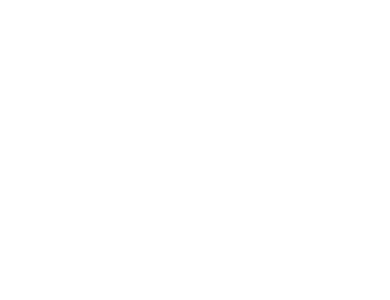
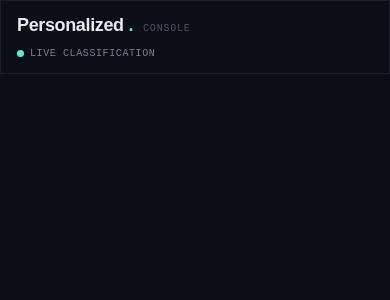
Before and after one commit to saksham-raghuvanshi/ecommerce-personalization-rules-engine, a React (Vite) app in the folder frontend/: page / in a window 390 px wide. Shown: the top 300 px of the page. Built offline with nearby package versions, Linux system fonts and the light colour scheme.

Commit message:
Header added

```diff
--- a/frontend/src/App.tsx
+++ b/frontend/src/App.tsx
@@ -1,9 +1,31 @@
 
+
+
+
+function blankSession() {
+  return {
+    sessionId: "sess_custom",
+    userId: "user_custom",
+    pastPurchaseCount: 0,
+    isReturning: false,
+    daysSinceLastVisit: null,
+    events: [],
+  };
+}
 
 function App() {
 
   return (
     <>
+    <div className="main-page">
+      <header className="header">
+       <div className="brand">
+        <span className="brand-mark">Personalized <span>.</span></span>
+        <span className="brand-sub">Console </span>
+       </div>
+       <span className="live-dot">Live Classification</span>
+      </header>
+    </div>
 
     </>
   )
--- a/frontend/src/index.css
+++ b/frontend/src/index.css
@@ -11,8 +11,6 @@
   --accent: #5eead4;
   --accent-dim: rgba(94, 234, 212, 0.14);
 
-
-
   --font-display: "Space Grotesk", sans-serif;
   --font-body: "Inter", sans-serif;
   --font-mono: "JetBrains Mono", monospace;
@@ -21,3 +19,120 @@
 * {
   box-sizing: border-box;
 }
+
+html,body{
+  margin: 0;
+  padding: 0;
+  background: var(--bg);
+  color: var(--text);
+  font-family: var(--font-body);
+}
+
+
+.main-page{
+  min-height: 100vh;
+  display: flex;
+  flex-direction: column;
+}
+
+.header{
+  display: flex;
+  align-items: center;
+  justify-content: space-between;
+  padding: 20px 32px;
+  border: 1px solid var(--border-soft);
+  flex-wrap: wrap;
+
+}
+
+.brand{
+  display: flex;
+  align-items: baseline;
+  gap: 10px;
+  flex-wrap: wrap;
+
+}
+.brand-mark {
+  font-family: var(--font-display);
+  font-weight: 700;
+  font-size: 20px;
+  letter-spacing: -0.02em;
+}
+
+.brand-mark span {
+  color: var(--accent);
+}
+
+.brand-sub {
+  font-family: var(--font-mono);
+  font-size: 11px;
+  color: var(--text-faint);
+  text-transform: uppercase;
+  letter-spacing: 0.08em;
+}
+
+.live-dot {
+  display: inline-flex;
+  align-items: center;
+  gap: 6px;
+  font-family: var(--font-mono);
+  font-size: 11px;
+  color: var(--text-muted);
+  text-transform: uppercase;
+  letter-spacing: 0.06em;
+}
+
+.live-dot::before {
+  content: "";
+  width: 7px;
+  height: 7px;
+  border-radius: 50%;
+  background-color: var(--accent);
+  box-shadow: 0 0 0 0 var(--accent);
+  animation: pulse 2s infinite;
+    white-space: nowrap;
+
+  }
+
+
+  /* Tablet */
+@media (max-width: 768px) {
+  .header {
+    padding: 16px 20px;
+  }
+
+  .brand-mark {
+    font-size: 18px;
+  }
+
+  .brand-sub,
+  .live-dot {
+    font-size: 10px;
+  }
+}
+
+/* Mobile */
+@media (max-width: 480px) {
+  .header {
+    flex-direction: column;
+    align-items: flex-start;
+    gap: 12px;
+    padding: 14px 16px;
+  }
+
+  .brand {
+    width: 100%;
+  }
+
+  .brand-mark {
+    font-size: 18px;
+  }
+
+  .brand-sub {
+    font-size: 10px;
+  }
+
+  .live-dot {
+    font-size: 10px;
+  }
+}
```
